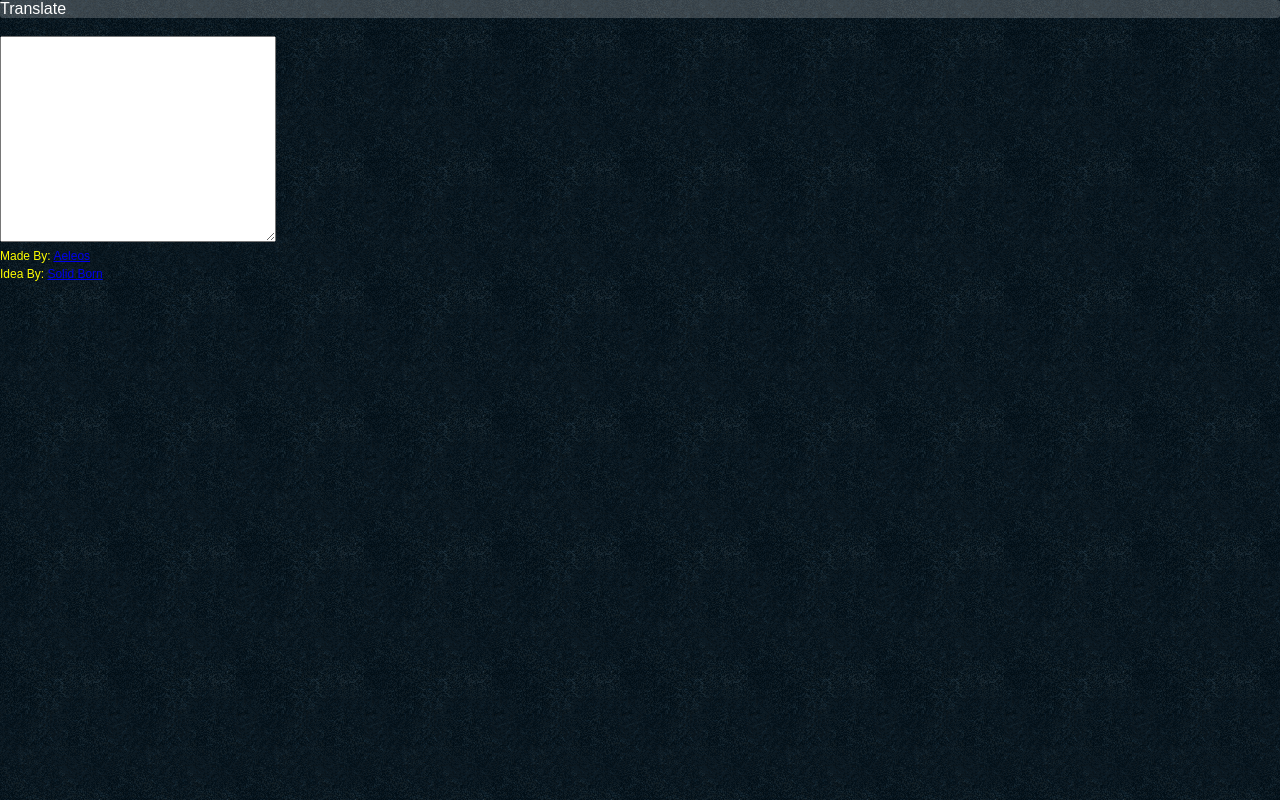
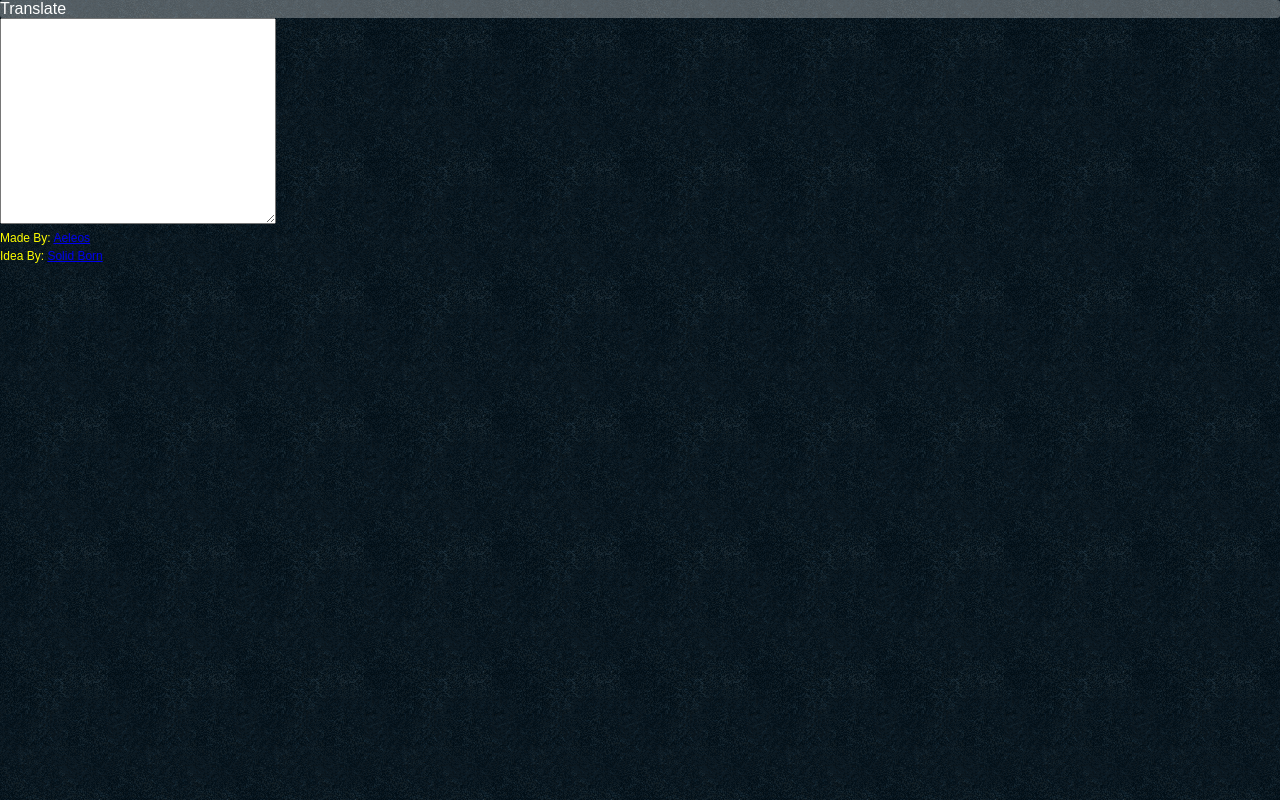
Before and after one commit to SolidBorn/solidborn.github.io, a plain HTML site: page index.html in a window 1280 px wide. Drawn offline with Linux system fonts and the light colour scheme; files whose address does not match are found by name.

Commit message:
Update index.html

```diff
--- a/index.html
+++ b/index.html
@@ -17,13 +17,13 @@
 			#reset{}
 			#stopwatchbuttons>div{width:100px; margin:5px; height:22px; line-height:22px;}
 			.button{border-radius:3px; background:rgba(255,255,255,0.1); cursor:pointer; user-select:none; -webkit-user-select:none; flex-grow:1;}
-			.button:hover{background:rgba(255,255,255,0.2);}
+			.button:hover{background:rgba(255,255,255,0.3);}
 	</style>
 </head>
 <!-- The onload will call the "start" method in "script.js", this will the "appconfig.json" file -->
 <body class="nis" onload="start();">
 <form>
-<div class="button">Translate</div><br>
+<div class="button">Translate</div>
   <textarea style="width: 270px; height: 200px;" rows="30" cols="30" wrap="hard"></textarea><br>
 	<font color="yellow" style="font-size:12px">Made By: <a href="http://www.runeclan.com/clan/Grind_is_Real">Aeleos</a></font><br>
 	<font color="yellow" style="font-size:12px">Idea By: <a href="http://www.runeclan.com/clan/Grind_is_Real">Solid Born</a></font>
```
